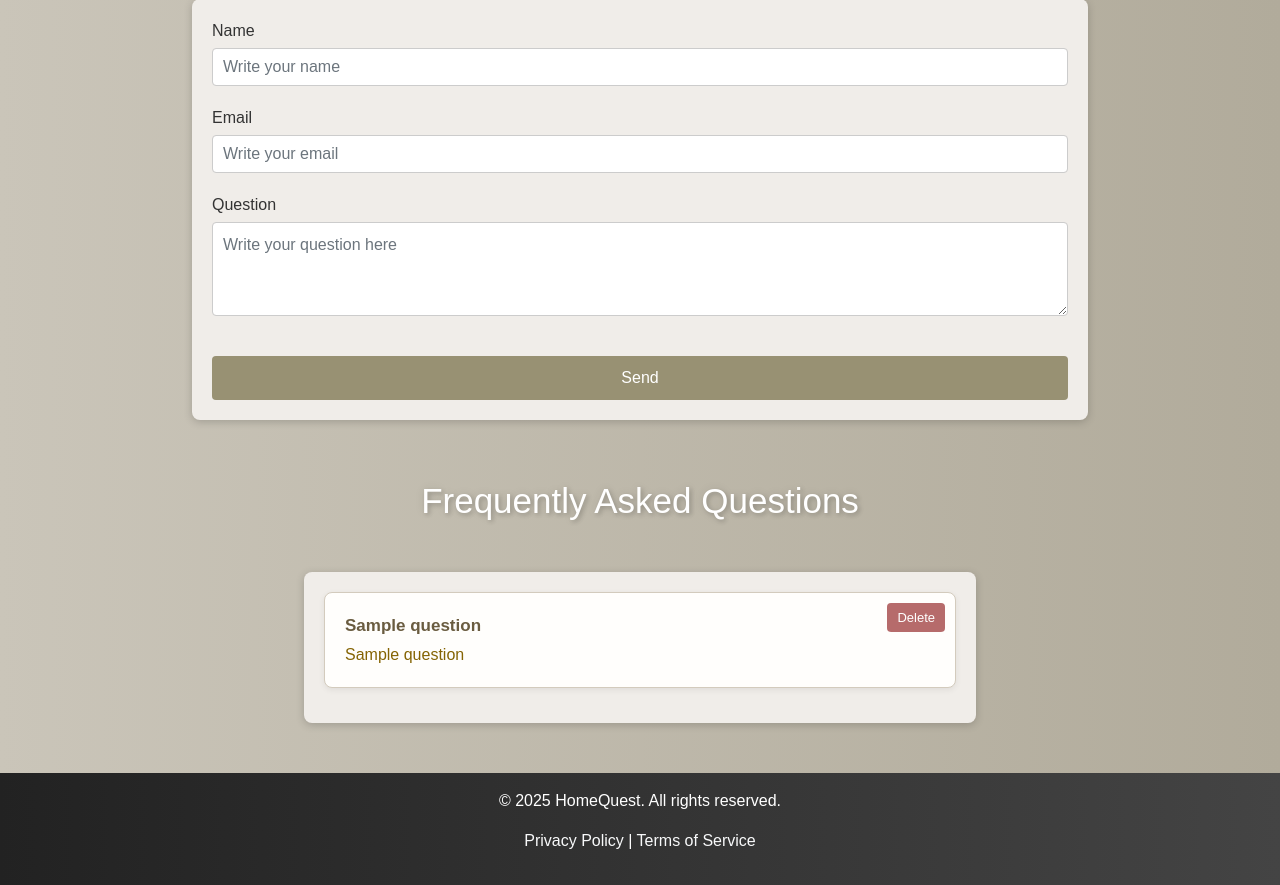
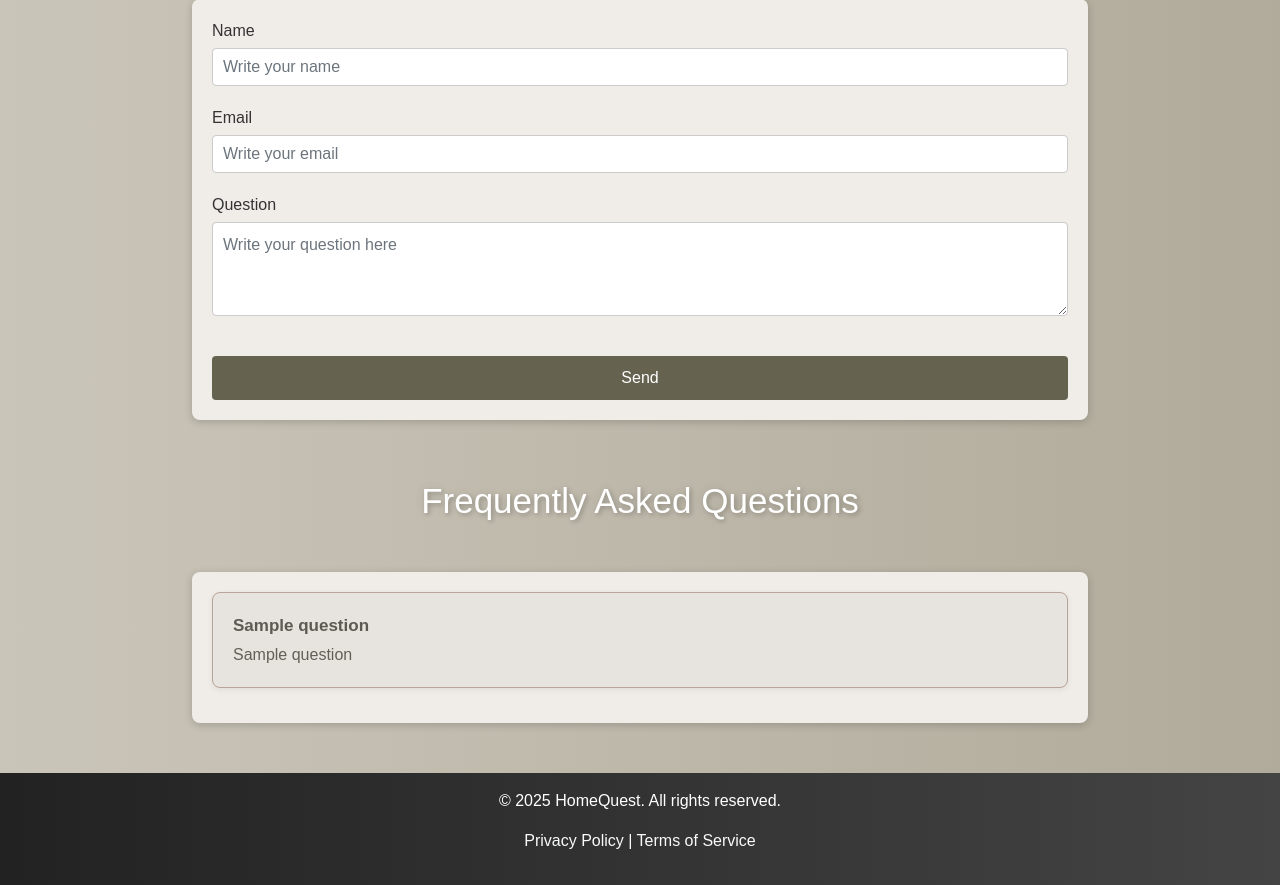
Before and after one commit to Rin055/HomeQuest, a Flask app: template templates/contact.html in a window 1280 px wide. Shown: the part 386-1271 px from the top of the page. Run offline with Flask 3, Linux system fonts and the light colour scheme; the template is opened without the code that fills it: most values are stand-ins (such as "Sample title", 1, 10 or a date in 2020).

Commit message:
added create_contacts

```diff
--- a/main.py
+++ b/main.py
@@ -1,28 +1,22 @@
-from flask import Flask, render_template, request
+from flask import Flask, render_template, request, redirect, url_for
+import sqlite3
 
 app = Flask(__name__)
 
-questions = []
-
 items = [
-
     {'title': 'Elegant Design',
      'description': 'Discover our elegant furniture selection, thoughtfully made to add warmth, timeless style, and a touch of sophistication to every corner of your home',
      'photo_url': 'https://img.pikbest.com/wp/202345/modern-living-room-decor-in-3d-with-black-sofa-and-plant-decorations-home-interior-render_9615670.jpg!w700wp'},
-
     {'title': 'Luxury Style',
      'description': 'Indulge in luxury with our top furniture pieces, crafted for both exceptional comfort and exquisite design to elevate your living space',
      'photo_url': 'https://c4.wallpaperflare.com/wallpaper/850/684/35/interior-design-style-design-home-wallpaper-preview.jpg'},
-
     {'title': 'Best Seller',
      'description': 'These popular items are cherished for their timeless beauty and excellent value, perfect for enhancing any home or space',
      'photo_url': 'https://images.unsplash.com/photo-1616486338812-3dadae4b4ace?q=80&w=1932&auto=format&fit=crop&ixlib=rb-4.0.3&ixid=M3wxMjA3fDB8MHxwaG90by1wYWdlfHx8fGVufDB8fHx8fA%3D%3D'},
-
     {'title': 'Sales',
      'description': 'Take advantage of our current sales and enjoy fantastic discounts on the furniture pieces you’ve been eyeing for your home',
      'photo_url': 'https://images.pexels.com/photos/90319/pexels-photo-90319.jpeg?auto=compress&cs=tinysrgb&w=600'}
 ]
-
 
 @app.route('/')
 def index():
@@ -36,31 +30,49 @@ def shop():
 def about_us():
     return render_template('about_us.html')
 
-@app.route('/contact')
+@app.route('/contact', methods=['GET', 'POST'])
 def contact():
-    return render_template('contact.html', questions=questions)
+    conn = sqlite3.connect('HomeQuest.db')
+    c = conn.cursor()
 
-@app.route('/add_question', methods=['POST'])
-def add_question():
-    name = request.form.get('name')
-    mail = request.form.get('mail')
-    question_text = request.form.get('question')
+    if request.method == 'POST':
+        name = request.form.get('name')
+        mail = request.form.get('mail')
+        question_text = request.form.get('question')
 
-    if not name or not mail or not question_text:
-        return render_template('contact.html', questions=questions, error="All fields are required!")
+        if not name or not mail or not question_text:
+            return render_template('contact.html', error="All fields are required!")
 
-    questions.append({'name': name, 'mail': mail, 'question': question_text})
-    return render_template('contact.html', questions=questions)
+        # Insert the question into the database only if it doesn't already exist
+        c.execute('''INSERT INTO contacts (name, mail, question) VALUES (?, ?, ?)''', (name, mail, question_text))
+        conn.commit()
 
-@app.route('/delete_question/<int:index>', methods=['GET'])
-def delete_question(index):
-    if 0 <= index < len(questions):
-        questions.pop(index)
+        # Redirect to avoid re-submitting on page refresh
+        return redirect(url_for('contact'))
+
+    c.execute('SELECT * FROM contacts')
+    rows = c.fetchall()
+    conn.close()
+
+    questions = [{'id': row[0], 'name': row[1], 'mail': row[2], 'question': row[3]} for row in rows]
+
     return render_template('contact.html', questions=questions)
 
 @app.route('/admin')
 def adminpage():
     return render_template('admin.html')
 
+@app.route('/admin_contacts')
+def admin_contacts():
+    conn = sqlite3.connect('HomeQuest.db')
+    c = conn.cursor()
+    c.execute('SELECT * FROM contacts')
+    rows = c.fetchall()
+    conn.close()
+
+    questions = [{'id': row[0], 'name': row[1], 'mail': row[2], 'question': row[3]} for row in rows]
+
+    return render_template('admin_contacts.html', questions=questions)
+
 if __name__ == '__main__':
     app.run(debug=True)
--- a/templates/contact.html
+++ b/templates/contact.html
@@ -9,7 +9,6 @@
 
 <body>
 
-<!-- Contact Page Styles -->
 <style>
   body {
     font-family: Arial, sans-serif;
@@ -24,9 +23,7 @@
     font-size: 35px;
     margin-top: 60px;
     color: white;
-    text-shadow:
-      2px 2px 4px rgba(0, 0, 0, 0.184),
-      0 0 10px rgba(0, 0, 0, 0.101);
+    text-shadow: 2px 2px 4px rgba(0, 0, 0, 0.184), 0 0 10px rgba(0, 0, 0, 0.101);
   }
 
   .main-box {
@@ -63,9 +60,8 @@
     resize: vertical;
   }
 
-  /* FIX: More specific selector to avoid affecting navbar */
-  .main-box button[type="submit"] {
-    background-color: #989173;
+  .custom-btn {
+    background-color: #656250;
     color: white;
     padding: 10px 20px;
     border: none;
@@ -74,10 +70,18 @@
     cursor: pointer;
     width: 100%;
     margin-top: 20px;
+    transition: background-color 0.3s ease;
   }
 
-  .main-box button[type="submit"]:hover {
-    background-color: #c3b6a7;
+  .custom-btn:hover {
+    background-color: #918d74;
+  }
+
+  .custom-btn:focus,
+  .custom-btn:active {
+    background-color: #d8cec1 !important;
+    outline: none;
+    box-shadow: 0 0 0 3px rgba(152, 145, 115, 0.4);
   }
 
   .main-wrapper {
@@ -86,8 +90,9 @@
   }
 
   .accordion .alert {
-    background-color: #fffefc;
-    border: 1px solid #d3cbbd;
+    background-color: #e7e4df;
+    border: 1px solid #b9a597;
+    color: #655e57;
     border-radius: 8px;
     margin-bottom: 15px;
     padding: 20px;
@@ -99,41 +104,21 @@
     display: block;
     font-size: 17px;
     margin-bottom: 5px;
-    color: #6a5c40;
+    color: #5e5a53;
   }
 
   .accordion .alert:hover {
     transform: translateY(-2px);
     box-shadow: 0 4px 12px rgba(0, 0, 0, 0.12);
   }
-
-  .accordion .btn-danger {
-    background-color: #b66b6b;
-    border: none;
-    padding: 5px 10px;
-    font-size: 13px;
-    border-radius: 4px;
-    cursor: pointer;
-    color: white;
-    position: absolute;
-    top: 10px;
-    right: 10px;
-    transition: background-color 0.2s ease-in-out;
-  }
-
-  .accordion .btn-danger:hover {
-    background-color: #a14d4d;
-  }
 </style>
 
-<!-- Navbar Include -->
 {% include 'Header.html' %}
 
-<!-- Contact Form Section -->
 <h2 class="admin-text">Contact Form</h2>
 
 <div class="main-box">
-  <form action="/add_question" method="POST">
+  <form action="/contact" method="POST">
     <div class="form-group">
       <label for="exampleFormControlInput1">Name</label>
       <input type="text" class="form-control" id="exampleFormControlInput1" name="name" placeholder="Write your name" required>
@@ -146,35 +131,24 @@
       <label for="exampleFormControlTextarea1">Question</label>
       <textarea class="form-control" id="exampleFormControlTextarea1" name="question" rows="3" placeholder="Write your question here" required></textarea>
     </div>
-    <button type="submit" class="btn btn-primary">Send</button>
+    <button type="submit" class="custom-btn">Send</button>
   </form>
 </div>
 
-<!-- FAQ Section -->
 <h2 class="admin-text">Frequently Asked Questions</h2>
 
-<div class="main-wrapper">
-  <div class="main-box">
+<div class="main-box">
     <div class="accordion" id="faqAccordion">
-      {% if questions %}
         {% for question in questions %}
-          <div class="alert alert-warning" role="alert">
-            <a href="/delete_question/{{ loop.index0 }}" class="btn btn-danger btn-sm">Delete</a>
-            <strong>{{ question['name'] }}</strong>
-            {{ question['question'] }}
-          </div>
+        <div class="alert alert-warning" role="alert">
+            <strong>{{question['name']}}<br></strong> {{question['question']}}
+        </div>
         {% endfor %}
-      {% else %}
-        <p>No questions submitted yet.</p>
-      {% endif %}
     </div>
-  </div>
 </div>
 
-<!-- Footer Include -->
 {% include 'Footer.html' %}
 
-<!-- Scripts -->
 <script src="https://code.jquery.com/jquery-3.5.1.slim.min.js"></script>
 <script src="https://cdn.jsdelivr.net/npm/bootstrap@4.4.1/dist/js/bootstrap.bundle.min.js"></script>
 </body>
```
Also changed, not shown: create_contacts.py (added, +18 -0 lines), templates/index.html (+11 -8 lines), HomeQuest.db (added), templates/logo.png (deleted).
